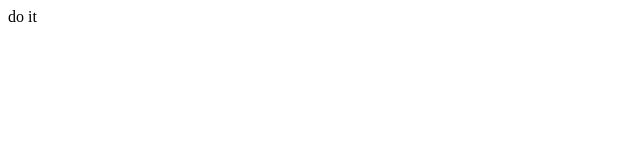
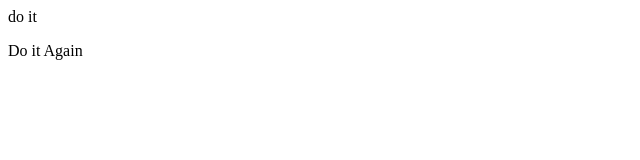
Before and after one commit to godjpccoder-star/DemoLearn, a plain HTML site: page index.html in a window 1280 px wide. Shown: the full height of the page, 0-640 px from the left. Drawn offline with Linux system fonts and the light colour scheme.

Commit message:
Update index.html

```diff
--- a/index.html
+++ b/index.html
@@ -1 +1,2 @@
-<p>do it</p>
+<p>do it </p>
+<p>Do it Again</p>
```
